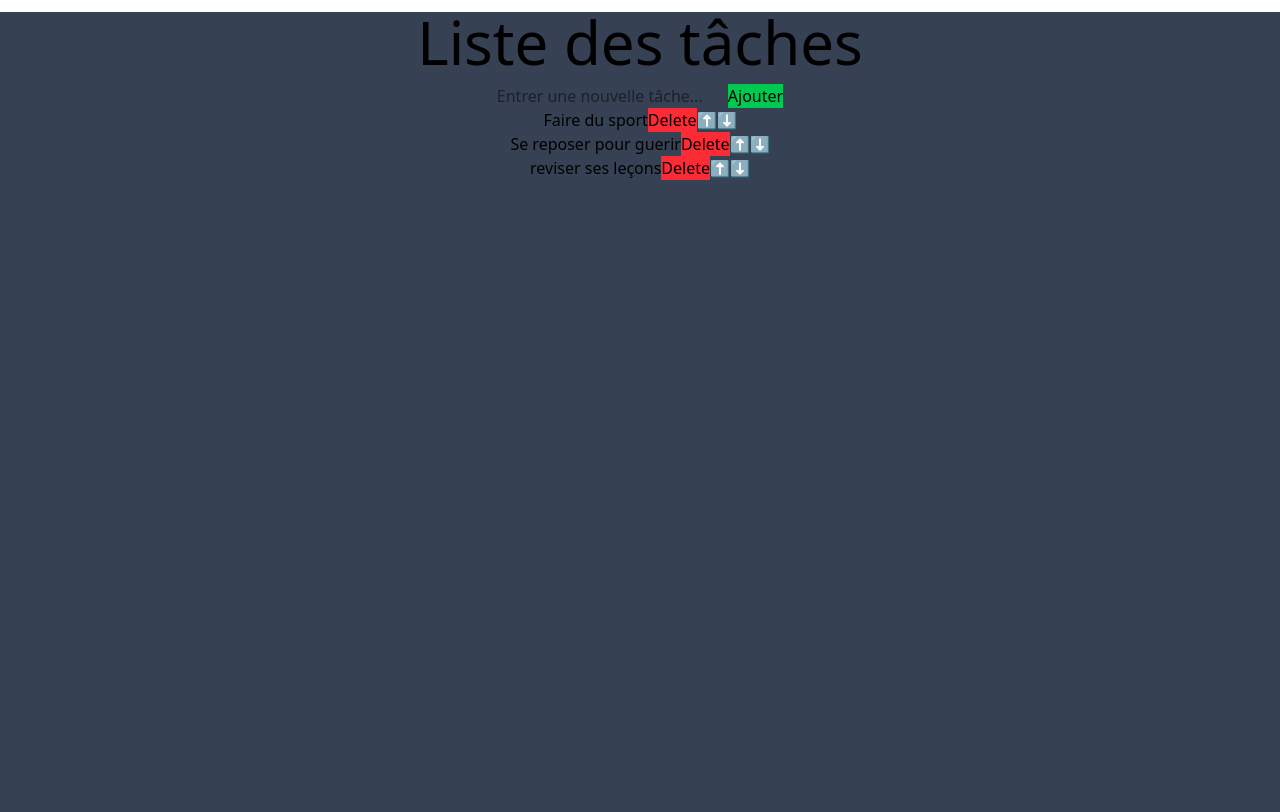
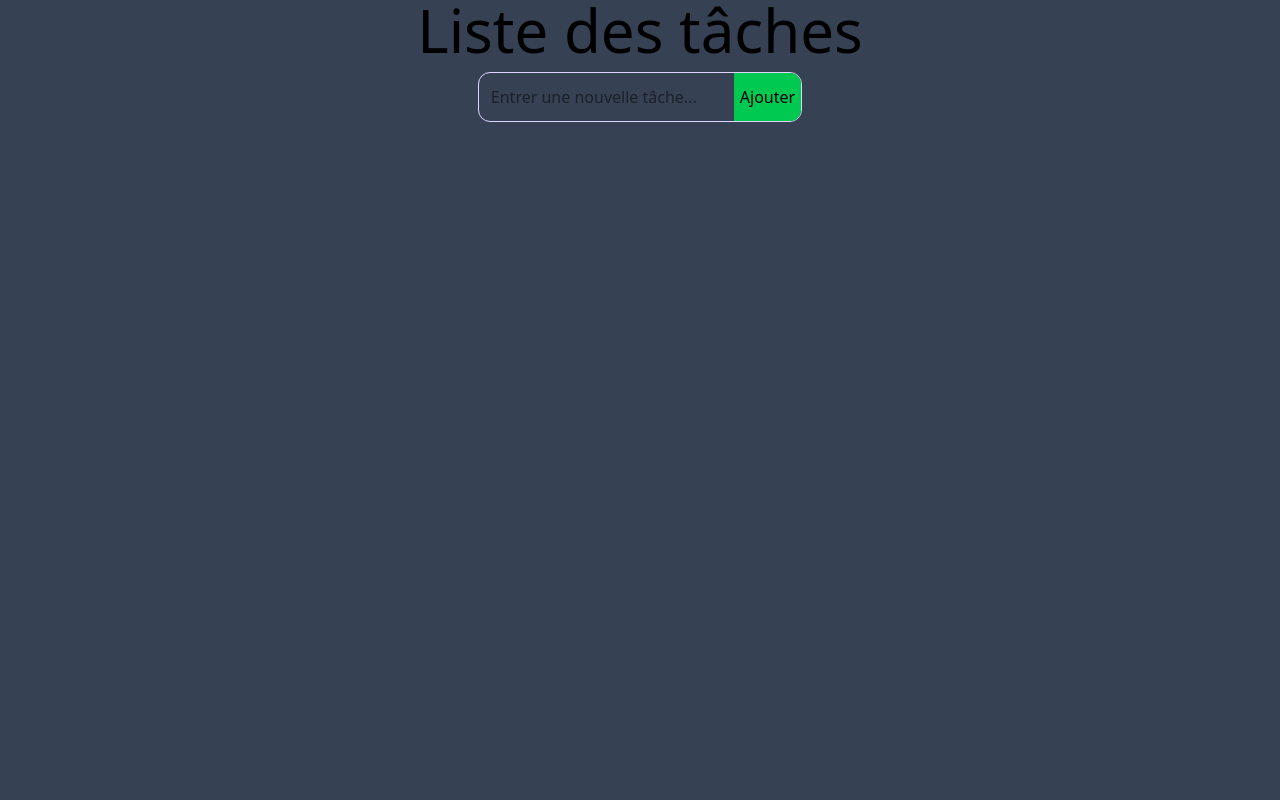
Before and after one commit to F4anklin-bot/ToDo, a React (Vite) app: page / in a window 1280 px wide. Built offline with nearby package versions, Linux system fonts and the light colour scheme.

Commit message:
autres ameliorations majeures

```diff
--- a/components/TodoList.jsx
+++ b/components/TodoList.jsx
@@ -2,7 +2,7 @@ import React, {useState} from "react"
 
 export default function TodoList(){
 
-const [tasks, setTasks] = useState(["Faire du sport", "Se reposer pour guerir", "reviser ses leçons"])
+const [tasks, setTasks] = useState([])
 const  [newTasks, setNewTasks] = useState("")
 
 function handleInputChange(event){
@@ -34,19 +34,19 @@ function moveTaskDown(index){
 }
 
     return(
-        <div className="text-center">
-            <h1 className="text-6xl text-bold my-3">Liste des tâches</h1>
-            <div >
+        <div className="text-center flex flex-col justify-center items-center">
+            <h1 className="text-6xl text-bold mb-3">Liste des tâches</h1>
+            <div className="h-[50px] flex border-1 border-violet-200 rounded-xl overflow-auto">
                 <input
                 type="text"
-                className=""
+                className="m-3"
                 value={newTasks}
                 onChange={handleInputChange}
                 placeholder="Entrer une nouvelle tâche..."
                 />
 
                 <button
-                className="bg-green-500 hover:bg-green-400"
+                className="bg-green-500 p-1.5 hover:bg-green-400"
                 onClick={addTask}>
                     Ajouter
                 </button>
@@ -54,19 +54,21 @@ function moveTaskDown(index){
 
         <ol className="list-decimal">
             {tasks.map((task, index) =>
-            <li key={index}>
+            <li key={index} className="m-2 border-1 flex p-2 min-w-[300px] border-white rounded-xl items-center">
                 <span className="">{task}</span>
-                <button className="bg-red-500 hover:bg-red-600"
+                <div className="ml-auto mr-0 right-0">
+                <button className="bg-red-500 hover:bg-red-600 rounded-xl p-1 mx-1"
                     onClick={() => deleteTask(index)}
                     >Delete</button>
 
-                <button className=""
+                <button className="mx-1 bg-blue-400 hover:bg-blue-500"
                     onClick={() => moveTaskUp(index)}
                     >⬆</button>
 
-                <button className=""
+                <button className="mx-1 bg-blue-400 hover:bg-blue-500"
                     onClick={() => moveTaskDown(index)}
                     >⬇</button>
+                </div>
             </li>
             )}
         </ol>
```
